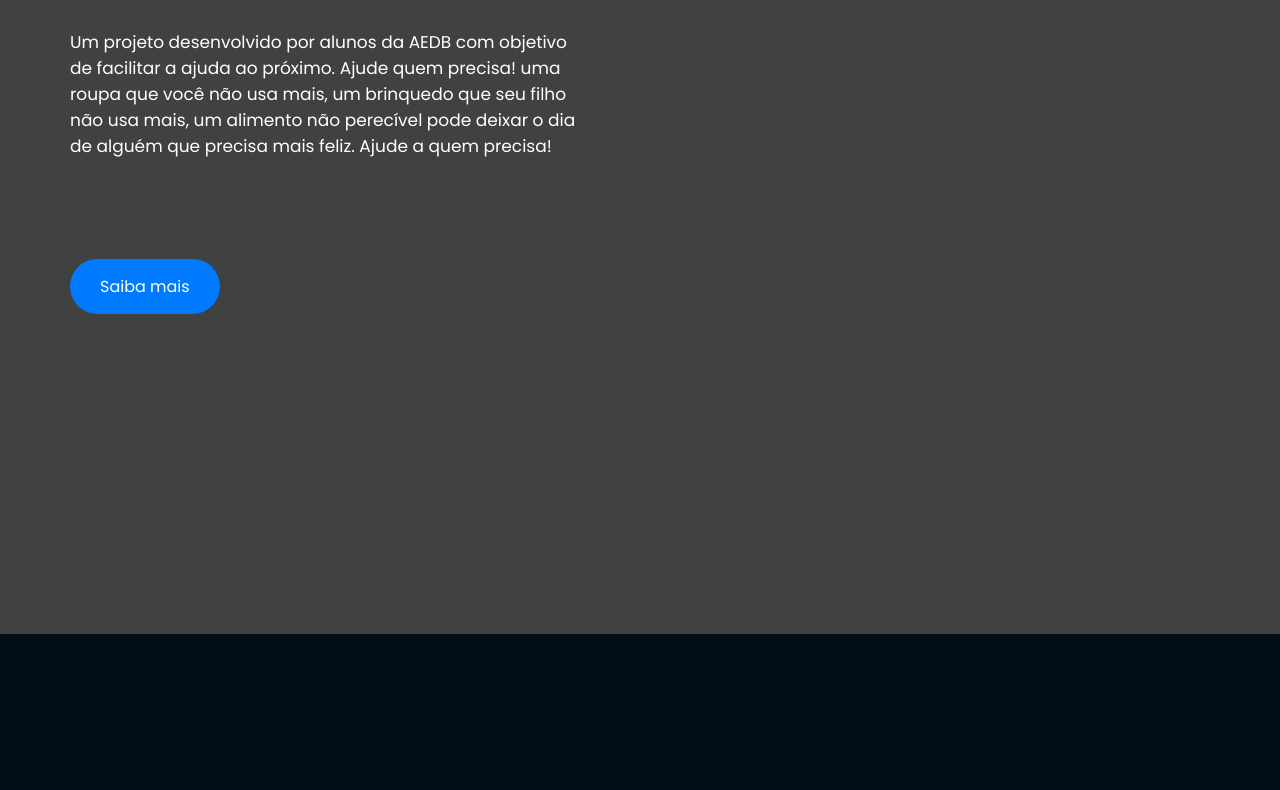
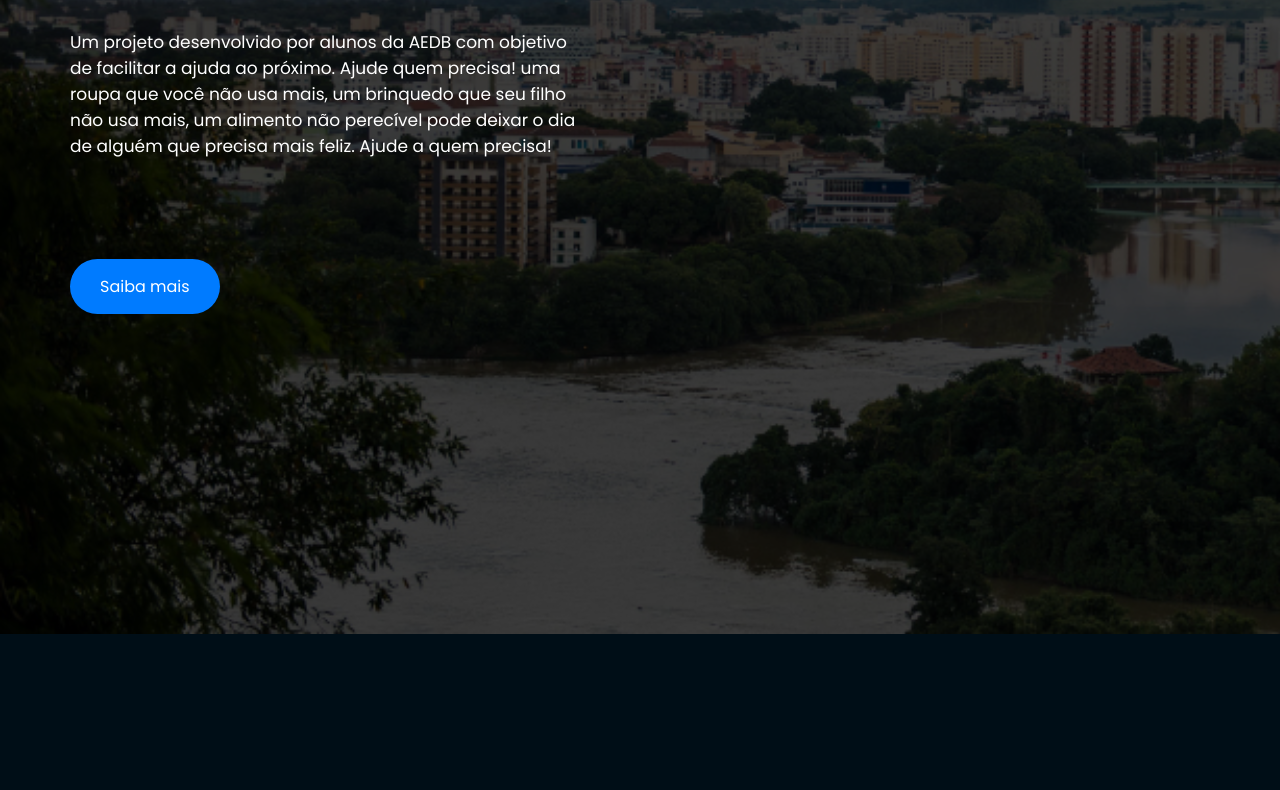
Before and after one commit to devrafael7/Resende-em-acao, a plain HTML site: page index.html in a window 1280 px wide. Shown: the part 346-1136 px from the top of the page. Drawn offline with Linux system fonts and the light colour scheme.

Commit message:
teste de path da img

```diff
--- a/frontend/css/style.css
+++ b/frontend/css/style.css
@@ -9,7 +9,7 @@
 }
 /* Div principal que define a imagem de fundo para a seção inicial. */
 .divfrontimg{
-    background-image: url(frontend/images/altosurubi1.jpg);
+    background-image: url(../images/altosurubi1.jpg);
     background-repeat: no-repeat;
     background-size: cover;
     height: auto;
```
